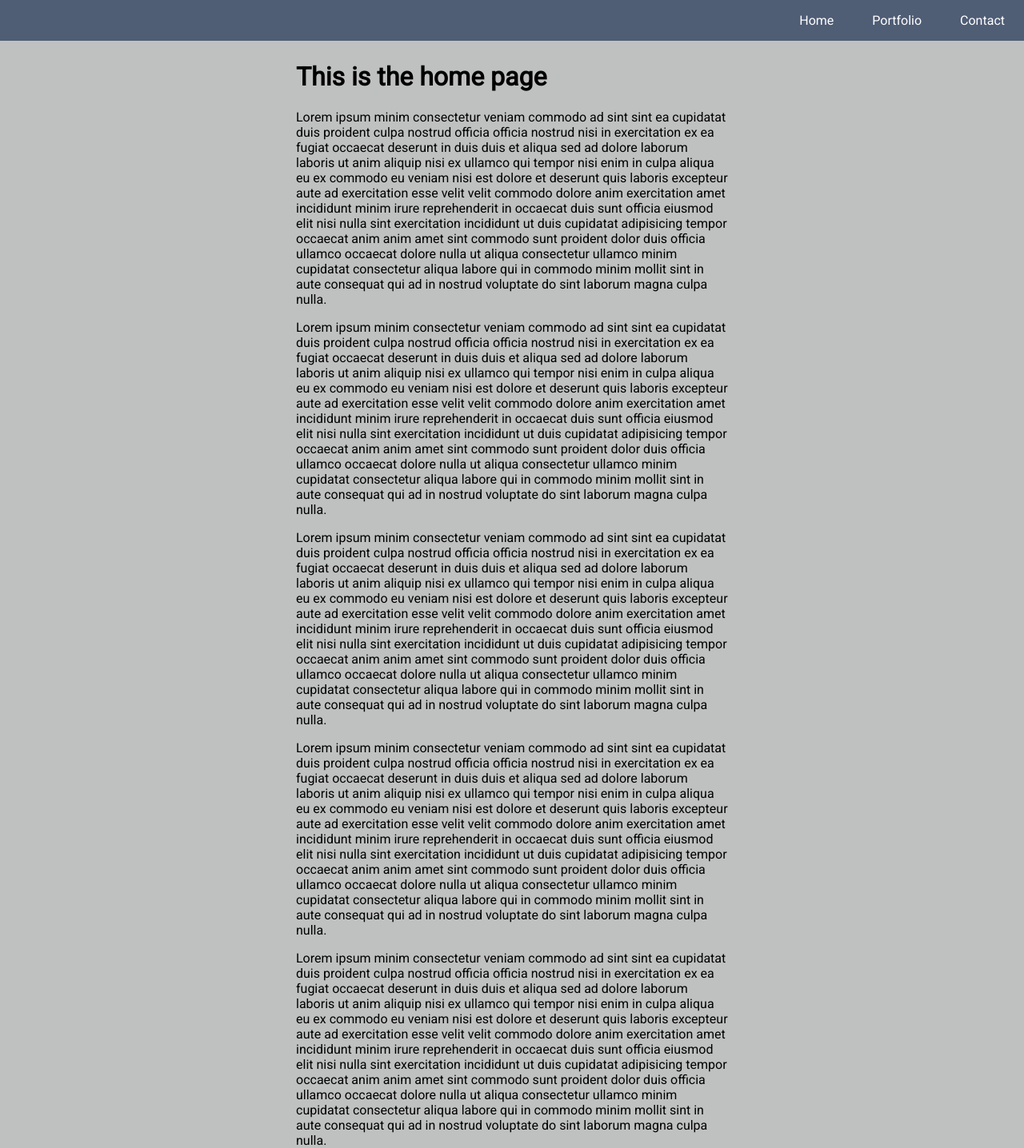
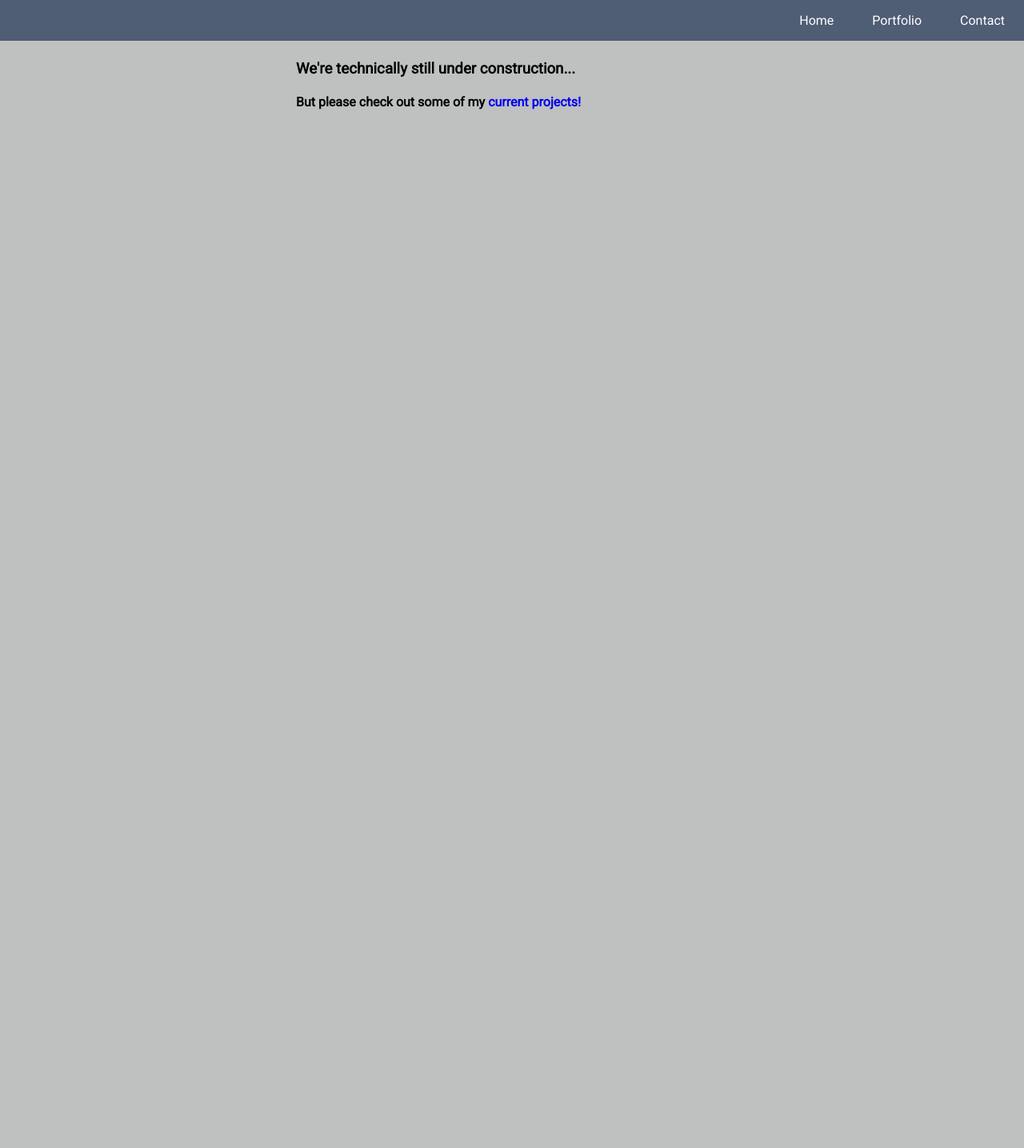
Before and after one commit to jwu910/jwu910.github.io, a React app: page / in a window 1280 px wide. Shown: the whole page at 80% size. After the commit the page ends 800 px from the top, so only its background shows below. Built offline with nearby package versions, Linux system fonts and the light colour scheme.

Commit message:
Update home and add palette

```diff
--- a/src/js/components/Home.js
+++ b/src/js/components/Home.js
@@ -10,22 +10,8 @@ class Home extends React.Component {
   render() {
     return (
       <div className="home-container">
-        <h1>This is the home page</h1>
-        <p>
-          Lorem ipsum minim consectetur veniam commodo ad sint sint ea cupidatat duis proident culpa nostrud officia officia nostrud nisi in exercitation ex ea fugiat occaecat deserunt in duis duis et aliqua sed ad dolore laborum laboris ut anim aliquip nisi ex ullamco qui tempor nisi enim in culpa aliqua eu ex commodo eu veniam nisi est dolore et deserunt quis laboris excepteur aute ad exercitation esse velit velit commodo dolore anim exercitation amet incididunt minim irure reprehenderit in occaecat duis sunt officia eiusmod elit nisi nulla sint exercitation incididunt ut duis cupidatat adipisicing tempor occaecat anim anim amet sint commodo sunt proident dolor duis officia ullamco occaecat dolore nulla ut aliqua consectetur ullamco minim cupidatat consectetur aliqua labore qui in commodo minim mollit sint in aute consequat qui ad in nostrud voluptate do sint laborum magna culpa nulla.
-        </p>
-        <p>
-          Lorem ipsum minim consectetur veniam commodo ad sint sint ea cupidatat duis proident culpa nostrud officia officia nostrud nisi in exercitation ex ea fugiat occaecat deserunt in duis duis et aliqua sed ad dolore laborum laboris ut anim aliquip nisi ex ullamco qui tempor nisi enim in culpa aliqua eu ex commodo eu veniam nisi est dolore et deserunt quis laboris excepteur aute ad exercitation esse velit velit commodo dolore anim exercitation amet incididunt minim irure reprehenderit in occaecat duis sunt officia eiusmod elit nisi nulla sint exercitation incididunt ut duis cupidatat adipisicing tempor occaecat anim anim amet sint commodo sunt proident dolor duis officia ullamco occaecat dolore nulla ut aliqua consectetur ullamco minim cupidatat consectetur aliqua labore qui in commodo minim mollit sint in aute consequat qui ad in nostrud voluptate do sint laborum magna culpa nulla.
-        </p>
-        <p>
-          Lorem ipsum minim consectetur veniam commodo ad sint sint ea cupidatat duis proident culpa nostrud officia officia nostrud nisi in exercitation ex ea fugiat occaecat deserunt in duis duis et aliqua sed ad dolore laborum laboris ut anim aliquip nisi ex ullamco qui tempor nisi enim in culpa aliqua eu ex commodo eu veniam nisi est dolore et deserunt quis laboris excepteur aute ad exercitation esse velit velit commodo dolore anim exercitation amet incididunt minim irure reprehenderit in occaecat duis sunt officia eiusmod elit nisi nulla sint exercitation incididunt ut duis cupidatat adipisicing tempor occaecat anim anim amet sint commodo sunt proident dolor duis officia ullamco occaecat dolore nulla ut aliqua consectetur ullamco minim cupidatat consectetur aliqua labore qui in commodo minim mollit sint in aute consequat qui ad in nostrud voluptate do sint laborum magna culpa nulla.
-        </p>
-        <p>
-          Lorem ipsum minim consectetur veniam commodo ad sint sint ea cupidatat duis proident culpa nostrud officia officia nostrud nisi in exercitation ex ea fugiat occaecat deserunt in duis duis et aliqua sed ad dolore laborum laboris ut anim aliquip nisi ex ullamco qui tempor nisi enim in culpa aliqua eu ex commodo eu veniam nisi est dolore et deserunt quis laboris excepteur aute ad exercitation esse velit velit commodo dolore anim exercitation amet incididunt minim irure reprehenderit in occaecat duis sunt officia eiusmod elit nisi nulla sint exercitation incididunt ut duis cupidatat adipisicing tempor occaecat anim anim amet sint commodo sunt proident dolor duis officia ullamco occaecat dolore nulla ut aliqua consectetur ullamco minim cupidatat consectetur aliqua labore qui in commodo minim mollit sint in aute consequat qui ad in nostrud voluptate do sint laborum magna culpa nulla.
-        </p>
-        <p>
-          Lorem ipsum minim consectetur veniam commodo ad sint sint ea cupidatat duis proident culpa nostrud officia officia nostrud nisi in exercitation ex ea fugiat occaecat deserunt in duis duis et aliqua sed ad dolore laborum laboris ut anim aliquip nisi ex ullamco qui tempor nisi enim in culpa aliqua eu ex commodo eu veniam nisi est dolore et deserunt quis laboris excepteur aute ad exercitation esse velit velit commodo dolore anim exercitation amet incididunt minim irure reprehenderit in occaecat duis sunt officia eiusmod elit nisi nulla sint exercitation incididunt ut duis cupidatat adipisicing tempor occaecat anim anim amet sint commodo sunt proident dolor duis officia ullamco occaecat dolore nulla ut aliqua consectetur ullamco minim cupidatat consectetur aliqua labore qui in commodo minim mollit sint in aute consequat qui ad in nostrud voluptate do sint laborum magna culpa nulla.
-        </p>
+        <h3>We're technically still under construction...</h3>
+        <h4>But please check out some of my <a href="/portfolio">current projects!</a></h4>
       </div>
     );
   }
```
Also changed, not shown: src/css/_palette.scss (added, +20 -0 lines).
